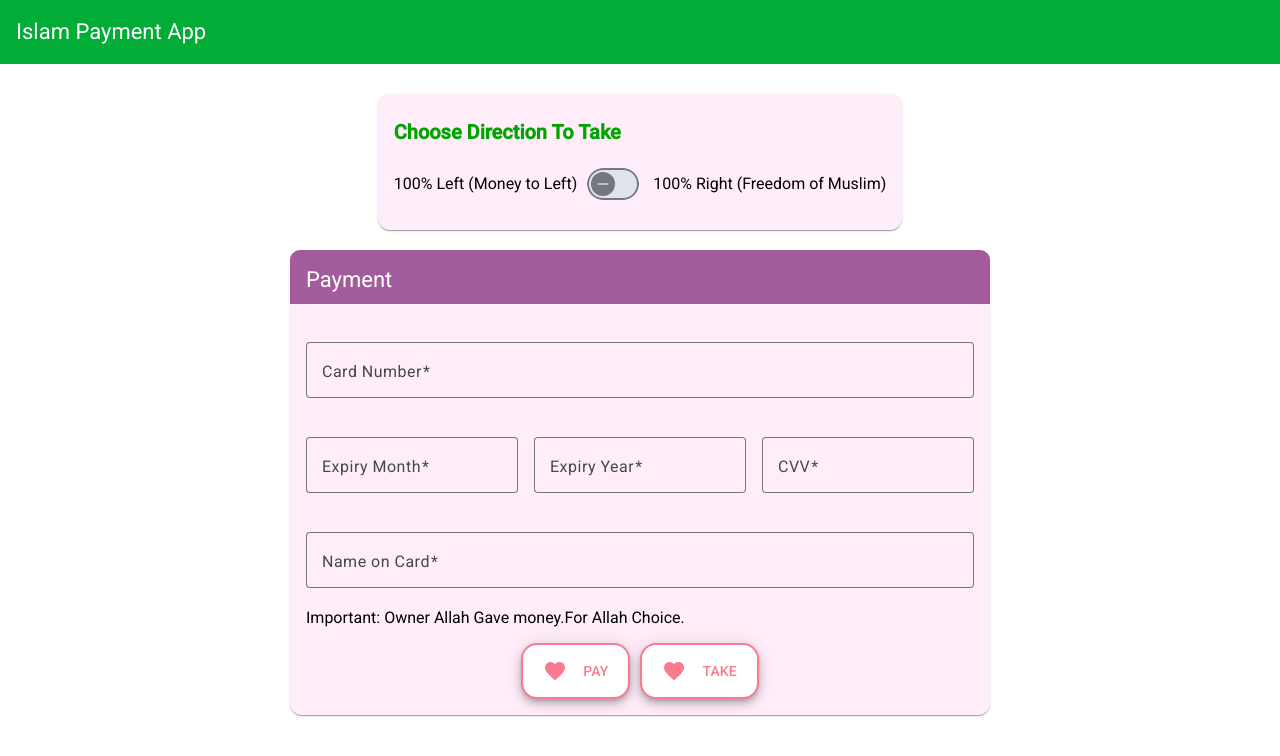
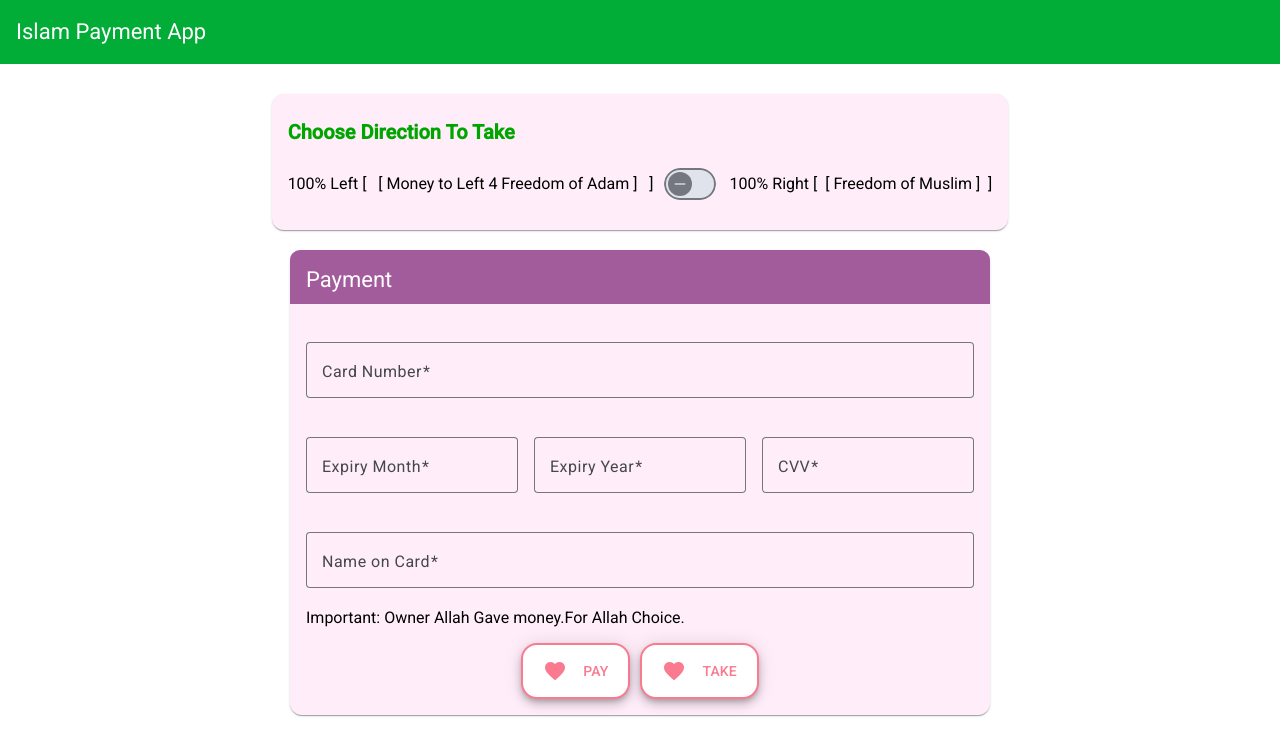
Before and after one commit to Noelphilip1990/Paymentapp, an Angular app: page /pay in a window 1280 px wide. Shown: the top 756 px of the page. Built offline with nearby package versions, Linux system fonts and the light colour scheme.

Commit message:
add text changes

```diff
--- a/src/app/payment/payment.component.html
+++ b/src/app/payment/payment.component.html
@@ -5,7 +5,7 @@
       <h2 class="example-h2">Choose Direction To Take</h2>
 
       <section class="example-section">
-        <span>100% Left (Money to Left)</span><mat-slide-toggle class="example-margin"></mat-slide-toggle><span>100% Right (Freedom of Muslim)</span>
+        <span>100% Left [ &nbsp; [ Money to Left 4 Freedom of Adam ] &nbsp; ] </span><mat-slide-toggle class="example-margin"></mat-slide-toggle> <span>100% Right [&nbsp; [ Freedom of Muslim ] &nbsp;]</span>
       </section>
     </mat-card-content>
   </mat-card>
```
